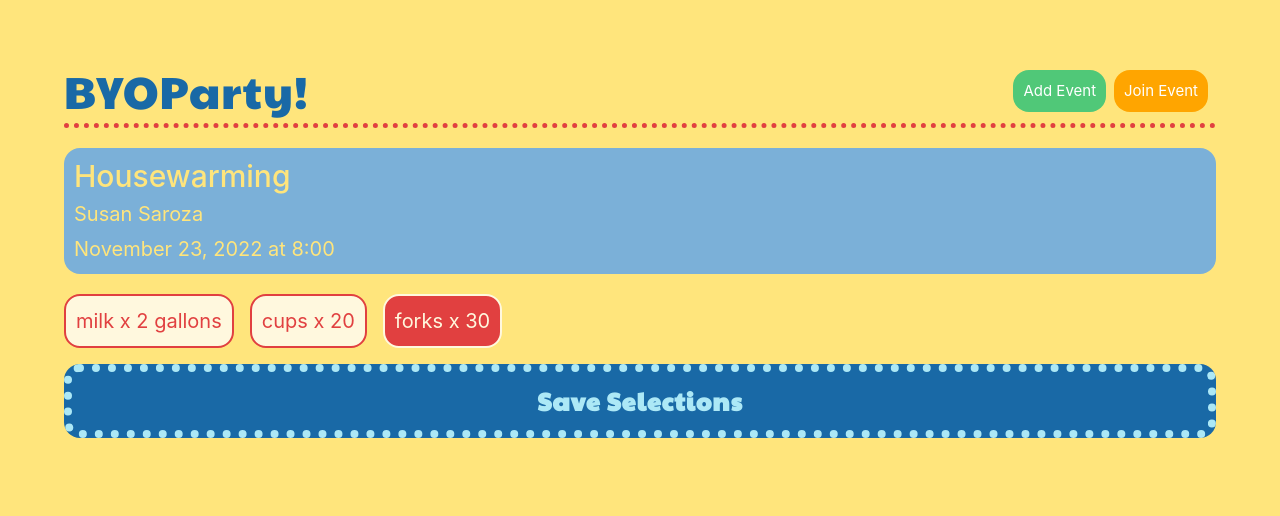
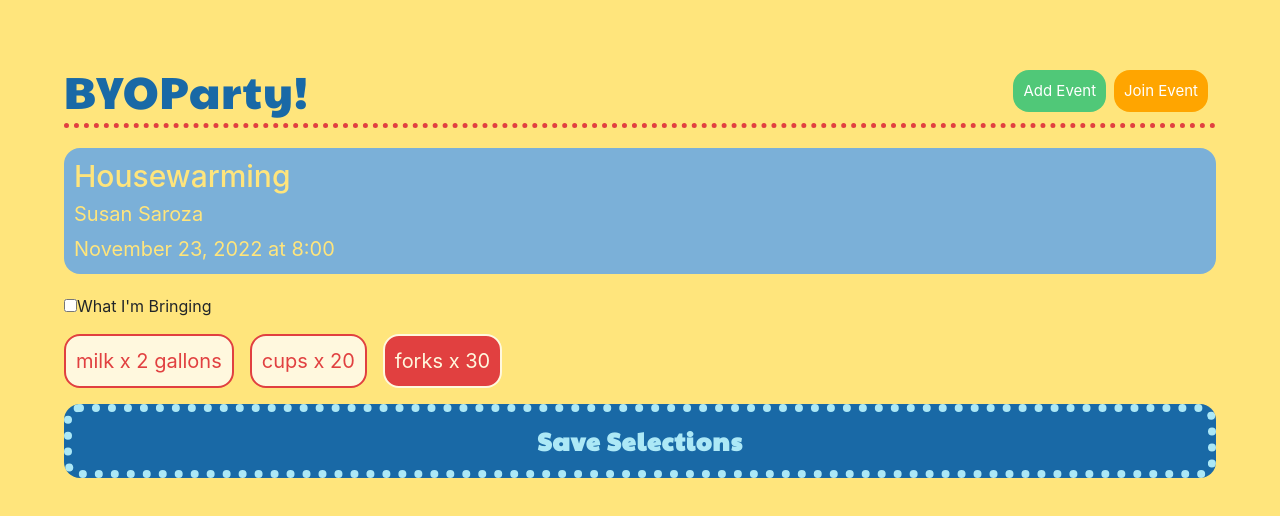
Before and after one commit to 397-f22/BYOParty, a React (Vite) app: page / in a window 1280 px wide. Shown: the top 516 px of the page. Built offline with nearby package versions, Linux system fonts and the light colour scheme.

Commit message:
getting checkbox select working

```diff
--- a/src/App.jsx
+++ b/src/App.jsx
@@ -4,6 +4,7 @@ import './App.css';
 import Main from './components/Main/Main';
 import Header from './components/Header/Header';
 
+export const uId = 123;
 const App = () => {
 
   return (
--- a/src/components/Item/Item.jsx
+++ b/src/components/Item/Item.jsx
@@ -1,10 +1,11 @@
 import { useState } from 'react';
 import './Item.css';
+import { uId } from '../../App';
 
 const Item = ({id, data, setSelect}) => {
 
     return (
-        <button className={data.selected? "item-card-selected" : "item-card"} onClick={()=>setSelect(id)}>
+        <button className={data.selected === uId? "item-card-selected" : "item-card"} onClick={()=>setSelect(id)}>
             <p>{data.item} x {data.quantity} {data.units}</p>
         </button>
     )
--- a/src/components/ItemList/ItemList.jsx
+++ b/src/components/ItemList/ItemList.jsx
@@ -1,29 +1,55 @@
 import { useState } from 'react';
 import './ItemList.css';
 import Item from '../Item/Item';
+import { uId } from '../../App';
 
 const ItemList = ({ items, setItems }) => {
-
+    const [displayItems, setDisplayItems] = useState(items)
     const setSelect = (id) => {
         const newState = items.map((obj, num) => {
             if (num == id) {
-                console.log(obj)
-                return { ...obj, selected: !obj.selected };
+
+
+                return { ...obj, selected: obj.selected==false? uId: false  };
             }
 
             return obj;
         });
 
-
+        console.log(newState);
         setItems(newState);
+        console.log(items)
+        filterItems(newState);
+        console.log(displayItems)
     }
 
-    console.log(items)
+    const filterItems = (itemList) =>{
+        if(document.getElementById("my-list").checked){
+            const newState = itemList.map((obj, num) => {
+                if (obj.selected == uId) {
+                    return obj;
+                }
+            });
+            setDisplayItems(newState)
+        }
+        else{
+            setDisplayItems(itemList)
+        }
+    }
+
+
+
 
     return (
         <div className="item-wrapper">
+            <div>
+                <input type="checkbox" id="my-list" name="my-list" onClick={() => filterItems(items)}/>
+                <label htmlFor="my-list">What I'm Bringing</label>
+            </div>
+
             <div className="item-list">
-                {Object.entries(items).map(([id, data]) =>
+                {Object.entries(displayItems).map(([id, data]) =>
+
                     <Item id={id} data={data} setSelect={setSelect} />
                 )}
             </div>
--- a/src/components/Main/Main.jsx
+++ b/src/components/Main/Main.jsx
@@ -2,6 +2,7 @@ import { useState } from 'react';
 import ItemList from '../ItemList/ItemList';
 import EventDetails from '../EventDetails/EventDetails';
 import './Main.css';
+import { uId } from '../../App';
 
 let fakeData = {
     details: {
@@ -27,7 +28,7 @@ let fakeData = {
                 item: "forks",
                 quantity: 30,
                 units: null,
-                selected: true
+                selected: 123
             },
         ]
 };
```
